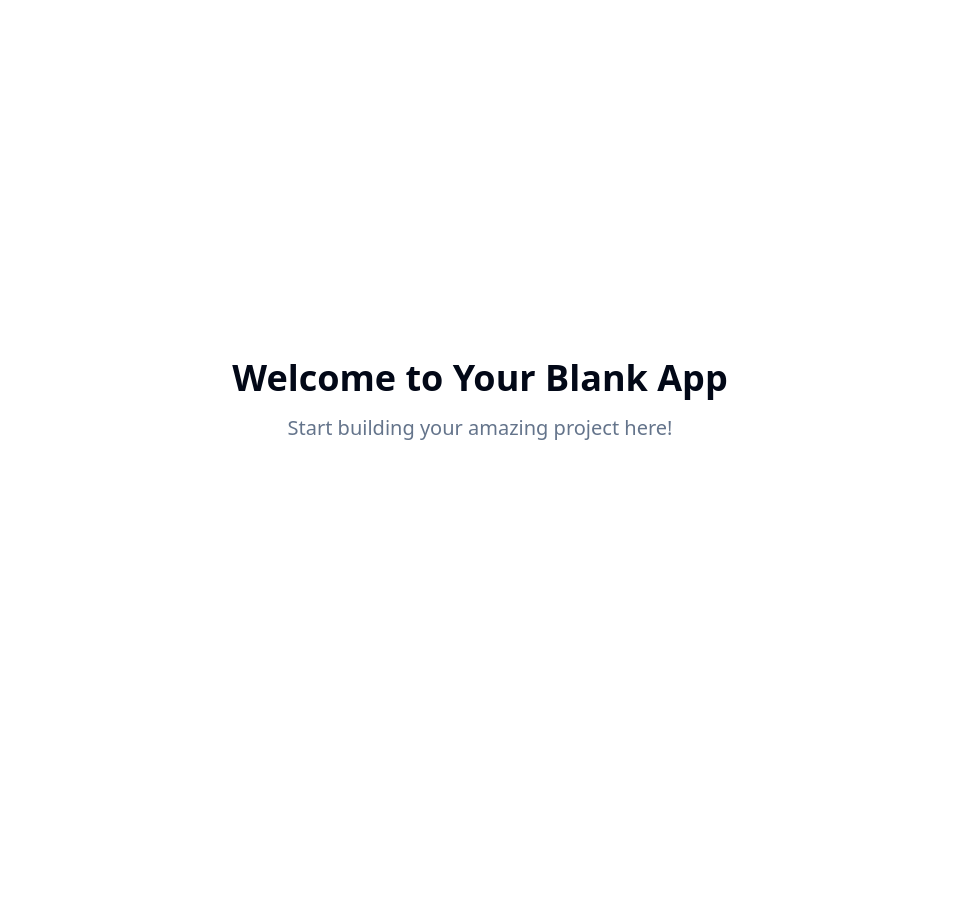
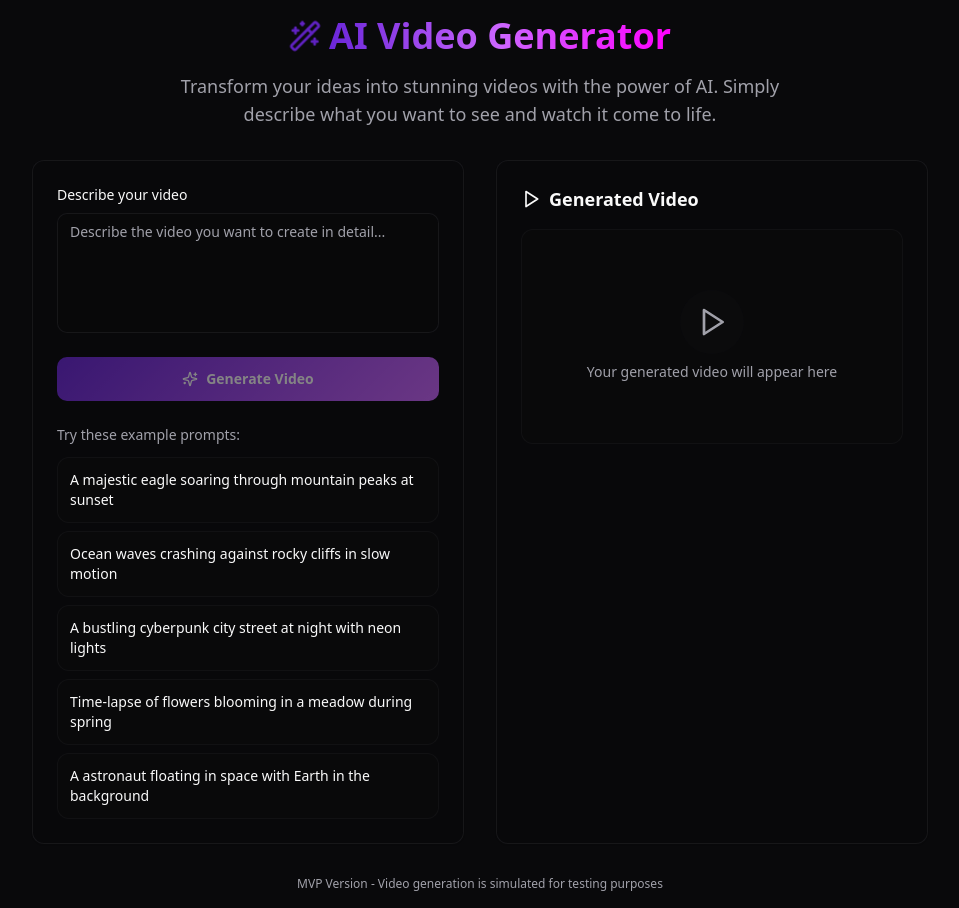
Before and after one commit to 8-mahwarkhan/text-to-video-platform, a React (Vite) app: page / in a window 1280 px wide. Shown: the whole page, without its empty margins (160-1119 px from the left). Before the commit the page ends 800 px from the top, so only its background shows below. Built offline with nearby package versions, Linux system fonts and the light colour scheme.

Commit message:
Add video generation functionality
Implement MVP for text-to-video generation. Focus on core functionality.

```diff
--- a/index.html
+++ b/index.html
@@ -3,12 +3,13 @@
   <head>
     <meta charset="UTF-8" />
     <meta name="viewport" content="width=device-width, initial-scale=1.0" />
-    <title>prompt-to-vid-wiz</title>
-    <meta name="description" content="Lovable Generated Project" />
-    <meta name="author" content="Lovable" />
+    <title>AI Video Generator - Create Videos from Text</title>
+    <meta name="description" content="Transform your ideas into stunning videos with AI. Generate professional videos from simple text prompts using advanced artificial intelligence." />
+    <meta name="author" content="AI Video Generator" />
+    <meta name="keywords" content="AI video generation, text to video, video creation, artificial intelligence, video maker" />
 
-    <meta property="og:title" content="prompt-to-vid-wiz" />
-    <meta property="og:description" content="Lovable Generated Project" />
+    <meta property="og:title" content="AI Video Generator - Create Videos from Text" />
+    <meta property="og:description" content="Transform your ideas into stunning videos with AI. Generate professional videos from simple text prompts." />
     <meta property="og:type" content="website" />
     <meta property="og:image" content="https://lovable.dev/opengraph-image-p98pqg.png" />
 
--- /dev/null
+++ b/src/components/VideoGenerator.tsx
@@ -0,0 +1,194 @@
+import React, { useState } from 'react';
+import { Button } from '@/components/ui/button';
+import { Textarea } from '@/components/ui/textarea';
+import { Card } from '@/components/ui/card';
+import { Loader2, Play, Sparkles, Wand2 } from 'lucide-react';
+import { toast } from 'sonner';
+
+interface VideoGeneratorProps {}
+
+const VideoGenerator: React.FC<VideoGeneratorProps> = () => {
+  const [prompt, setPrompt] = useState('');
+  const [isGenerating, setIsGenerating] = useState(false);
+  const [generatedVideo, setGeneratedVideo] = useState<string | null>(null);
+
+  const examplePrompts = [
+    "A majestic eagle soaring through mountain peaks at sunset",
+    "Ocean waves crashing against rocky cliffs in slow motion",
+    "A bustling cyberpunk city street at night with neon lights",
+    "Time-lapse of flowers blooming in a meadow during spring",
+    "A astronaut floating in space with Earth in the background"
+  ];
+
+  const handleGenerate = async () => {
+    if (!prompt.trim()) {
+      toast.error('Please enter a prompt to generate video');
+      return;
+    }
+
+    setIsGenerating(true);
+    toast.info('Generating your video...', {
+      description: 'This may take a few moments'
+    });
+
+    try {
+      // Simulate API call with realistic timing
+      await new Promise(resolve => setTimeout(resolve, 8000));
+
+      // For MVP, we'll use a placeholder video URL
+      // In production, this would be replaced with actual video generation API
+      setGeneratedVideo('https://commondatastorage.googleapis.com/gtv-videos-bucket/sample/BigBuckBunny.mp4');
+
+      toast.success('Video generated successfully!');
+    } catch (error) {
+      toast.error('Failed to generate video', {
+        description: 'Please try again with a different prompt'
+      });
+    } finally {
+      setIsGenerating(false);
+    }
+  };
+
+  const handleExampleClick = (example: string) => {
+    setPrompt(example);
+  };
+
+  return (
+    <div className="min-h-screen bg-background flex items-center justify-center p-4">
+      <div className="w-full max-w-4xl space-y-8">
+        {/* Header */}
+        <div className="text-center space-y-4">
+          <div className="flex items-center justify-center gap-2 mb-4">
+            <Wand2 className="w-8 h-8 text-primary animate-pulse-glow" />
+            <h1 className="text-4xl font-bold bg-gradient-accent bg-clip-text text-transparent">
+              AI Video Generator
+            </h1>
+          </div>
+          <p className="text-muted-foreground text-lg max-w-2xl mx-auto">
+            Transform your ideas into stunning videos with the power of AI.
+            Simply describe what you want to see and watch it come to life.
+          </p>
+        </div>
+
+        <div className="grid grid-cols-1 lg:grid-cols-2 gap-8">
+          {/* Input Section */}
+          <Card className="p-6 bg-card/50 backdrop-blur-sm border-border/50">
+            <div className="space-y-6">
+              <div>
+                <label className="text-sm font-medium mb-2 block">
+                  Describe your video
+                </label>
+                <Textarea
+                  placeholder="Describe the video you want to create in detail..."
+                  value={prompt}
+                  onChange={(e) => setPrompt(e.target.value)}
+                  className="min-h-[120px] resize-none bg-background/50 border-border/50 focus:border-primary/50"
+                />
+              </div>
+
+              <Button
+                onClick={handleGenerate}
+                disabled={isGenerating || !prompt.trim()}
+                variant="generate"
+                size="lg"
+                className="w-full"
+              >
+                {isGenerating ? (
+                  <>
+                    <Loader2 className="w-4 h-4 animate-spin" />
+                    Generating Video...
+                  </>
+                ) : (
+                  <>
+                    <Sparkles className="w-4 h-4" />
+                    Generate Video
+                  </>
+                )}
+              </Button>
+
+              {/* Example Prompts */}
+              <div className="space-y-3">
+                <p className="text-sm font-medium text-muted-foreground">
+                  Try these example prompts:
+                </p>
+                <div className="space-y-2">
+                  {examplePrompts.map((example, index) => (
+                    <button
+                      key={index}
+                      onClick={() => handleExampleClick(example)}
+                      className="text-left w-full p-3 text-sm rounded-lg bg-muted/30 hover:bg-muted/50 transition-colors border border-border/30 hover:border-primary/30"
+                    >
+                      {example}
+                    </button>
+                  ))}
+                </div>
+              </div>
+            </div>
+          </Card>
+
+          {/* Output Section */}
+          <Card className="p-6 bg-card/50 backdrop-blur-sm border-border/50">
+            <div className="space-y-4">
+              <h3 className="text-lg font-semibold flex items-center gap-2">
+                <Play className="w-5 h-5" />
+                Generated Video
+              </h3>
+
+              <div className="aspect-video bg-muted/30 rounded-lg border border-border/30 flex items-center justify-center overflow-hidden">
+                {isGenerating ? (
+                  <div className="text-center space-y-4">
+                    <div className="animate-pulse-glow">
+                      <Loader2 className="w-12 h-12 animate-spin text-primary mx-auto" />
+                    </div>
+                    <div className="space-y-2">
+                      <p className="text-sm font-medium">Generating your video...</p>
+                      <p className="text-xs text-muted-foreground">This may take a few moments</p>
+                    </div>
+                  </div>
+                ) : generatedVideo ? (
+                  <video
+                    controls
+                    className="w-full h-full object-cover rounded-lg"
+                    poster="/placeholder.svg"
+                  >
+                    <source src={generatedVideo} type="video/mp4" />
+                    Your browser does not support the video tag.
+                  </video>
+                ) : (
+                  <div className="text-center space-y-2">
+                    <div className="w-16 h-16 rounded-full bg-muted/50 flex items-center justify-center mx-auto">
+                      <Play className="w-8 h-8 text-muted-foreground" />
+                    </div>
+                    <p className="text-sm text-muted-foreground">
+                      Your generated video will appear here
+                    </p>
+                  </div>
+                )}
+              </div>
+
+              {generatedVideo && !isGenerating && (
+                <div className="flex gap-3">
+                  <Button variant="outline" size="sm" className="flex-1">
+                    Download
+                  </Button>
+                  <Button variant="ai" size="sm" className="flex-1">
+                    Regenerate
+                  </Button>
+                </div>
+              )}
+            </div>
+          </Card>
+        </div>
+
+        {/* Status Info */}
+        <div className="text-center">
+          <p className="text-xs text-muted-foreground">
+            MVP Version - Video generation is simulated for testing purposes
+          </p>
+        </div>
+      </div>
+    </div>
+  );
+};
+
+export default VideoGenerator;
--- a/src/components/ui/button.tsx
+++ b/src/components/ui/button.tsx
@@ -18,6 +18,8 @@ const buttonVariants = cva(
           "bg-secondary text-secondary-foreground hover:bg-secondary/80",
         ghost: "hover:bg-accent hover:text-accent-foreground",
         link: "text-primary underline-offset-4 hover:underline",
+        generate: "bg-gradient-primary text-white hover:shadow-glow-primary transition-all duration-300 hover:scale-105 font-semibold border-0",
+        ai: "bg-gradient-secondary text-white hover:bg-gradient-accent transition-all duration-500 shadow-glow-secondary",
       },
       size: {
         default: "h-10 px-4 py-2",
--- a/src/index.css
+++ b/src/index.css
@@ -8,35 +8,46 @@ All colors MUST be HSL.
 
 @layer base {
   :root {
-    --background: 0 0% 100%;
-    --foreground: 222.2 84% 4.9%;
+    --background: 240 10% 3.9%;
+    --foreground: 0 0% 98%;
 
-    --card: 0 0% 100%;
-    --card-foreground: 222.2 84% 4.9%;
+    --card: 240 10% 3.9%;
+    --card-foreground: 0 0% 98%;
 
-    --popover: 0 0% 100%;
-    --popover-foreground: 222.2 84% 4.9%;
+    --popover: 240 5% 6%;
+    --popover-foreground: 0 0% 98%;
 
-    --primary: 222.2 47.4% 11.2%;
-    --primary-foreground: 210 40% 98%;
+    --primary: 263 70% 50%;
+    --primary-foreground: 0 0% 98%;
 
-    --secondary: 210 40% 96.1%;
-    --secondary-foreground: 222.2 47.4% 11.2%;
+    --secondary: 240 4% 16%;
+    --secondary-foreground: 0 0% 98%;
 
-    --muted: 210 40% 96.1%;
-    --muted-foreground: 215.4 16.3% 46.9%;
+    --muted: 240 5% 6%;
+    --muted-foreground: 240 5% 64.9%;
 
-    --accent: 210 40% 96.1%;
-    --accent-foreground: 222.2 47.4% 11.2%;
+    --accent: 240 4% 16%;
+    --accent-foreground: 0 0% 98%;
 
-    --destructive: 0 84.2% 60.2%;
-    --destructive-foreground: 210 40% 98%;
+    --destructive: 0 62.8% 30.6%;
+    --destructive-foreground: 0 0% 98%;
 
-    --border: 214.3 31.8% 91.4%;
-    --input: 214.3 31.8% 91.4%;
-    --ring: 222.2 84% 4.9%;
+    --border: 240 4% 16%;
+    --input: 240 4% 16%;
+    --ring: 263 70% 50%;
 
-    --radius: 0.5rem;
+    --radius: 0.75rem;
+
+    /* AI/Tech Design System */
+    --gradient-primary: linear-gradient(135deg, hsl(263, 70%, 50%), hsl(280, 100%, 70%));
+    --gradient-secondary: linear-gradient(135deg, hsl(240, 100%, 20%), hsl(263, 70%, 50%));
+    --gradient-accent: linear-gradient(90deg, hsl(263, 70%, 50%), hsl(280, 100%, 70%), hsl(300, 100%, 50%));
+
+    --glow-primary: 0 0 40px hsl(263, 70%, 50% / 0.3);
+    --glow-secondary: 0 0 20px hsl(280, 100%, 70% / 0.2);
+
+    --animation-smooth: all 0.3s cubic-bezier(0.4, 0, 0.2, 1);
+    --animation-bounce: all 0.6s cubic-bezier(0.175, 0.885, 0.32, 1.275);
 
     --sidebar-background: 0 0% 98%;
 
--- a/src/pages/Index.tsx
+++ b/src/pages/Index.tsx
@@ -1,14 +1,7 @@
-// Update this page (the content is just a fallback if you fail to update the page)
+import VideoGenerator from '@/components/VideoGenerator';
 
 const Index = () => {
-  return (
-    <div className="min-h-screen flex items-center justify-center bg-background">
-      <div className="text-center">
-        <h1 className="text-4xl font-bold mb-4">Welcome to Your Blank App</h1>
-        <p className="text-xl text-muted-foreground">Start building your amazing project here!</p>
-      </div>
-    </div>
-  );
+  return <VideoGenerator />;
 };
 
 export default Index;
--- a/tailwind.config.ts
+++ b/tailwind.config.ts
@@ -68,6 +68,19 @@ export default {
 				md: 'calc(var(--radius) - 2px)',
 				sm: 'calc(var(--radius) - 4px)'
 			},
+			backgroundImage: {
+				'gradient-primary': 'var(--gradient-primary)',
+				'gradient-secondary': 'var(--gradient-secondary)',
+				'gradient-accent': 'var(--gradient-accent)'
+			},
+			boxShadow: {
+				'glow-primary': 'var(--glow-primary)',
+				'glow-secondary': 'var(--glow-secondary)'
+			},
+			transitionTimingFunction: {
+				'smooth': 'var(--animation-smooth)',
+				'bounce': 'var(--animation-bounce)'
+			},
 			keyframes: {
 				'accordion-down': {
 					from: {
@@ -84,11 +97,31 @@ export default {
 					to: {
 						height: '0'
 					}
+				},
+				'pulse-glow': {
+					'0%, 100%': {
+						opacity: '1',
+						transform: 'scale(1)'
+					},
+					'50%': {
+						opacity: '0.8',
+						transform: 'scale(1.05)'
+					}
+				},
+				'float': {
+					'0%, 100%': {
+						transform: 'translateY(0px)'
+					},
+					'50%': {
+						transform: 'translateY(-10px)'
+					}
 				}
 			},
 			animation: {
 				'accordion-down': 'accordion-down 0.2s ease-out',
-				'accordion-up': 'accordion-up 0.2s ease-out'
+				'accordion-up': 'accordion-up 0.2s ease-out',
+				'pulse-glow': 'pulse-glow 2s ease-in-out infinite',
+				'float': 'float 3s ease-in-out infinite'
 			}
 		}
 	},
```
